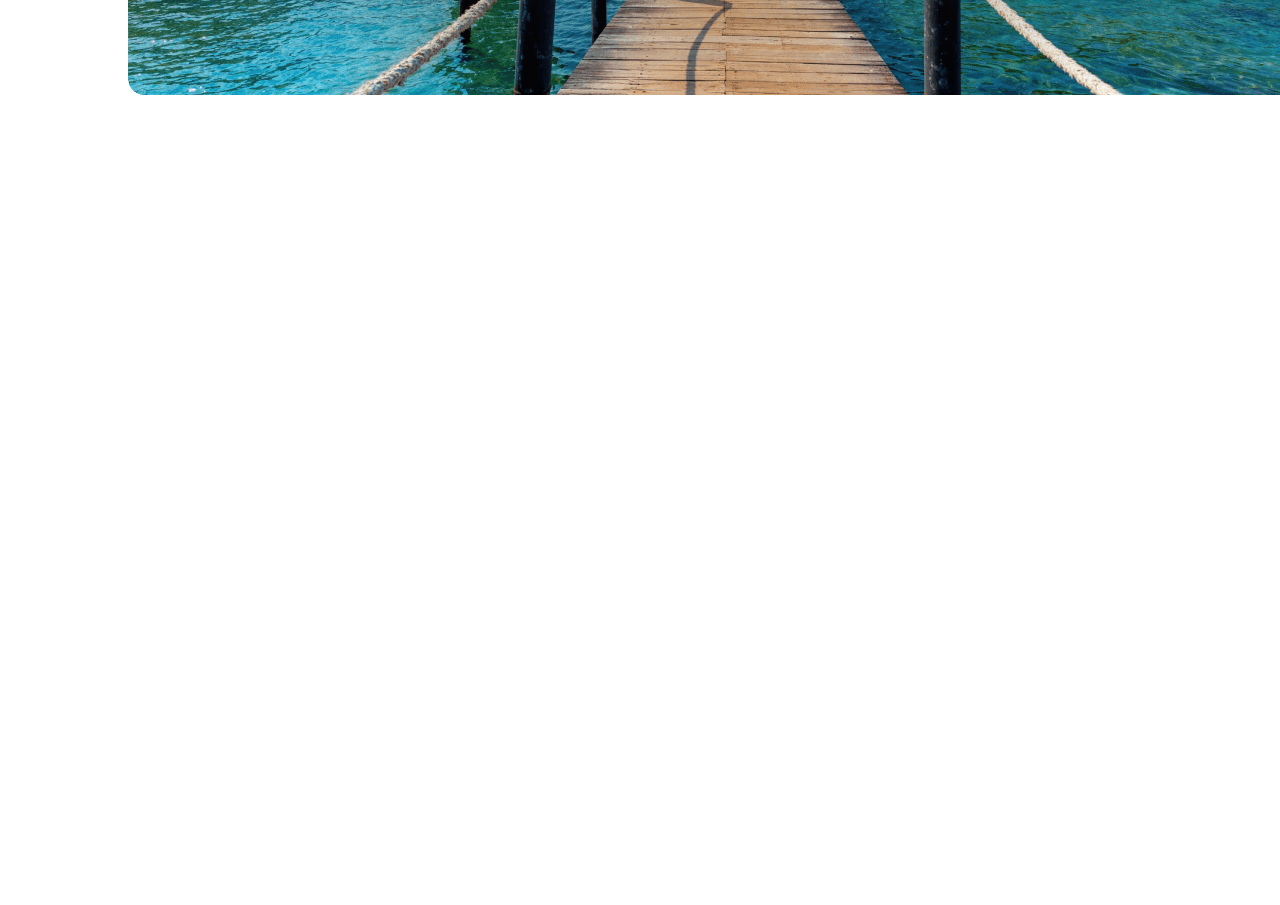
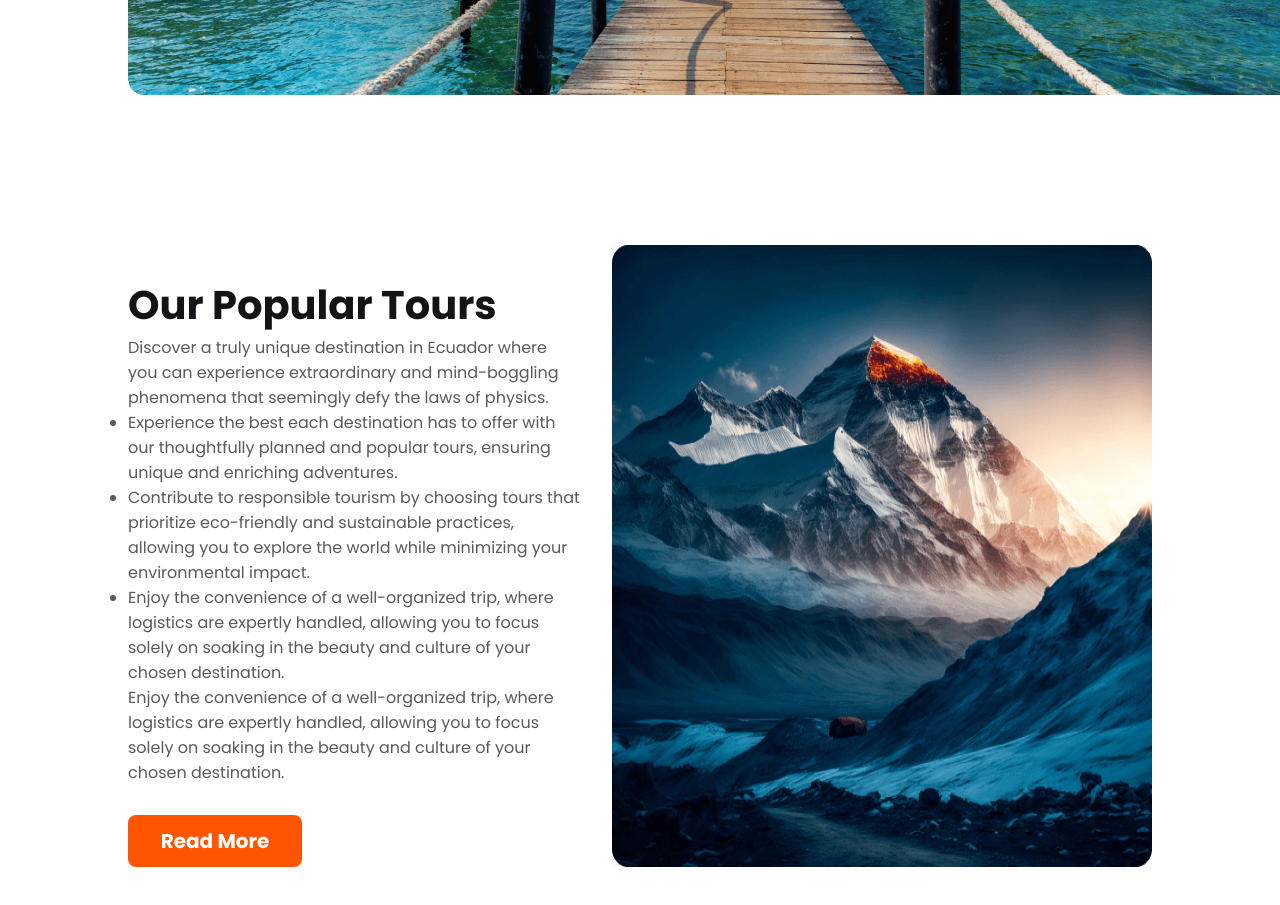
Before and after one commit to kawser-alam/Trip-Travel-Website, a plain HTML site: page index.html in a window 1280 px wide. Shown: the part 539-1444 px from the top of the page. Before the commit the page ends 800 px from the top, so only its background shows below. Drawn offline with Linux system fonts and the light colour scheme.

Commit message:
populer tours section done

```diff
--- a/index.html
+++ b/index.html
@@ -64,6 +64,38 @@
             </div>
         </div>
 
+        <!-- popular tours section -->
+
+        <section class="popular-section">
+            <div class="popular-content">
+                <h1 class="popular-title">Our Popular Tours</h1>
+                <p class="pupular-discription">
+                    Discover a truly unique destination in Ecuador where you can experience extraordinary and
+                    mind-boggling phenomena that seemingly defy the laws of physics.
+                </p>
+                <ul class="popular-points">
+                    <li>
+                        Experience the best each destination has to offer with our thoughtfully planned and popular
+                        tours, ensuring unique and enriching adventures.
+                    </li>
+                    <li>
+                        Contribute to responsible tourism by choosing tours that prioritize eco-friendly and sustainable
+                        practices, allowing you to explore the world while minimizing your environmental impact.
+                    </li>
+                    <li>
+                        Enjoy the convenience of a well-organized trip, where logistics are expertly handled, allowing
+                        you to focus solely on soaking in the beauty and culture of your chosen destination.
+                    </li>
+                </ul>
+                <p class="pupular-discription">
+                    Enjoy the convenience of a well-organized trip, where logistics are expertly handled, allowing you
+                    to focus solely on soaking in the beauty and culture of your chosen destination.
+                </p>
+                <button class="populer-button">Read More</button>
+            </div>
+            <img src="images/image-1.png" alt="" />
+        </section>
+
         <main>
 
         </main>
--- a/style.css
+++ b/style.css
@@ -84,7 +84,7 @@ nav {
 }
 
 .search-option {
-    display: inline-flex;
+    display: flex;
     padding: 16px;
     gap: 24px;
     border-radius: 8px;
@@ -119,3 +119,48 @@ nav {
     border: none;
     font-size: 16px;
 }
+
+/* populer tours section */
+
+.popular-section {
+    margin: 150px 128px;
+    display: flex;
+    gap: 32px;
+}
+
+.popular-title {
+    margin-top: 30px;
+    color: #131318;
+    font-size: 40px;
+    font-style: normal;
+    font-weight: 800;
+    line-height: normal;
+}
+
+.pupular-discription {
+    color: rgba(19, 19, 24, 0.7);
+    font-size: 16px;
+    font-style: normal;
+    font-weight: 400;
+}
+
+.popular-points {
+    color: rgba(19, 19, 24, 0.7);
+    font-size: 16px;
+    font-style: normal;
+    font-weight: 400;
+}
+
+.populer-button {
+    margin-top: 30px;
+    width: 174px;
+    height: 52px;
+    flex-shrink: 0;
+    border-radius: 8px;
+    border: none;
+    background: #ff5400;
+    color: #fff;
+    text-align: center;
+    font-size: 20px;
+    font-weight: 800;
+}
```
